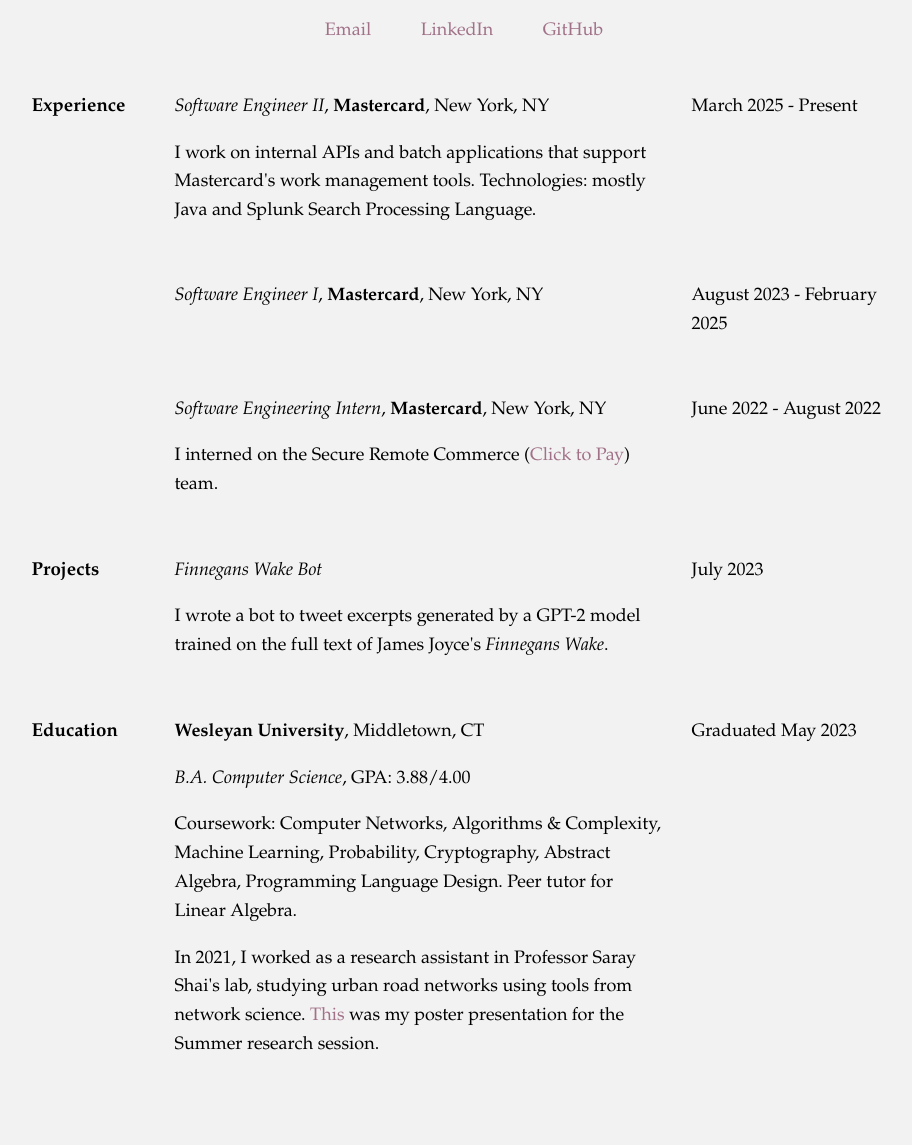
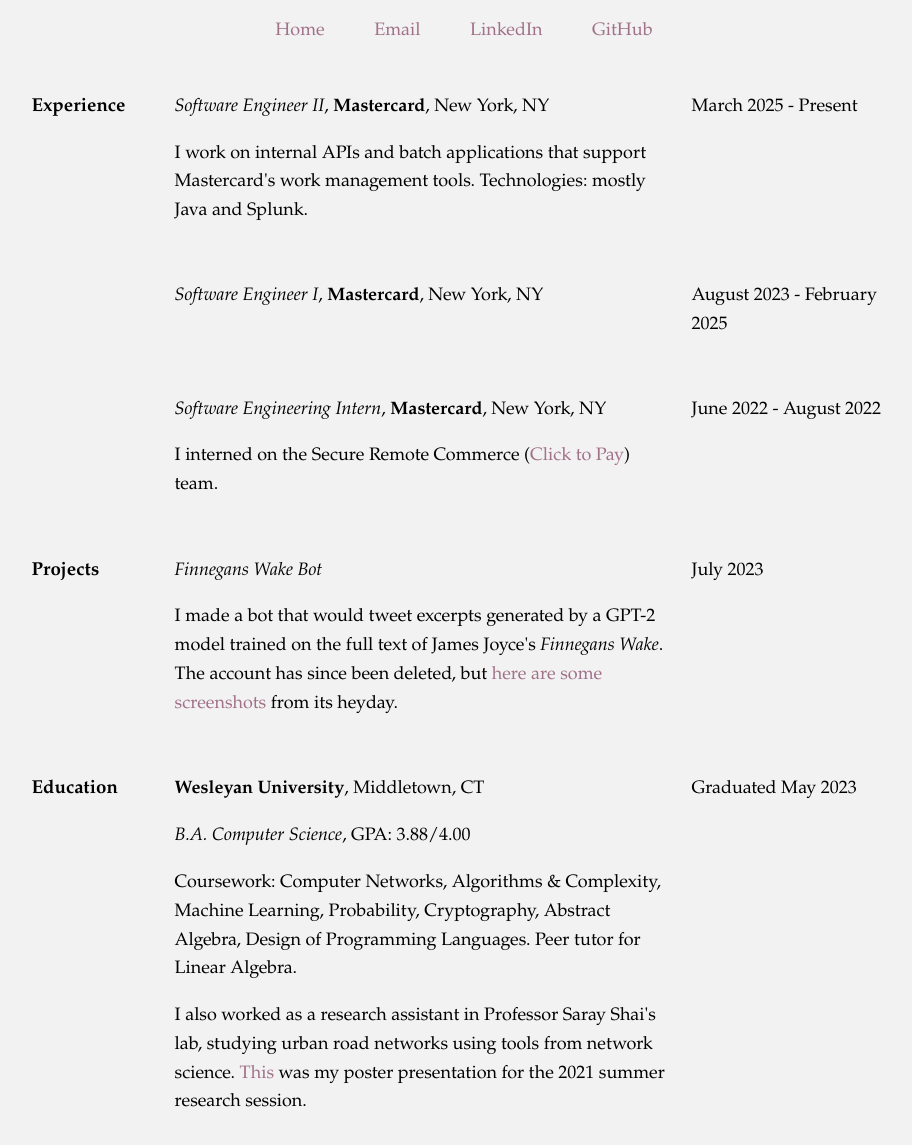
Before and after one commit to hcarter6/website, a plain HTML site: page resume.html in a window 1280 px wide. Shown: the part 61-1206 px from the top of the page, without its empty margins (176-1088 px from the left). Before the commit the page ends 1157 px from the top, so only its background shows below. Drawn offline with Linux system fonts and the light colour scheme.

Commit message:
add home button, reword resume

```diff
--- a/resume.html
+++ b/resume.html
@@ -12,9 +12,10 @@
     </div>
     <div class="subheading">
       <p>
+        <a href="index.html">Home</a>
         <a href="mailto:henry.c.carter@gmail.com">Email</a>
-        <a href="https://www.linkedin.com/in/hc-carter/">LinkedIn</a>
-        <a href="https://github.com/hcarter6">GitHub</a>
+        <a target="_blank" href="https://www.linkedin.com/in/hc-carter/">LinkedIn</a>
+        <a target="_blank" href="https://github.com/hcarter6">GitHub</a>
       </p>
     </div>
     <div class="row" class="related">
@@ -23,7 +24,7 @@
       </div>
       <div class="center">
         <p><em>Software Engineer II</em>, <b>Mastercard</b>, New York, NY</p>
-        <p>I work on internal APIs and batch applications that support Mastercard's work management tools. Technologies: mostly Java and Splunk Search Processing Language.</p>
+        <p>I work on internal APIs and batch applications that support Mastercard's work management tools. Technologies: mostly Java and Splunk.</p>
       </div>
       <div class="right">
         <p>March 2025 - Present</p>
@@ -54,7 +55,7 @@
       </div>
       <div class="center">
         <p><em>Finnegans Wake Bot</em></p>
-        <p>I wrote a bot to tweet excerpts generated by a GPT-2 model trained on the full text of James Joyce's <em>Finnegans Wake</em>.</p>
+        <p>I made a bot that would tweet excerpts generated by a GPT-2 model trained on the full text of James Joyce's <em>Finnegans Wake</em>. The account has since been deleted, but <a target="_blank" href="thewakebot.png">here</a> <a target="_blank" href="thewakebot 2.png">are</a> <a target="_blank" href="thewakebot 3.png">some</a> <a target="_blank" href="thewakebot 4.png">screenshots</a> from its heyday.</p>
       </div>
       <div class="right">
         <p>July 2023</p>
@@ -67,8 +68,8 @@
       <div class="center">
         <p><b>Wesleyan University</b>, Middletown, CT</p>
         <p><em>B.A. Computer Science</em>, GPA: 3.88/4.00</p>
-        <p>Coursework: Computer Networks, Algorithms & Complexity, Machine Learning, Probability, Cryptography, Abstract Algebra, Programming Language Design. Peer tutor for Linear Algebra.</p>
-        <p>In 2021, I worked as a research assistant in Professor Saray Shai's lab, studying urban road networks using tools from network science. <a target="_blank" href="https://summer21.research.wesleyan.edu/2021/07/29/effective-geometry-of-urban-road-networks/">This</a> was my poster presentation for the Summer research session.</p>
+        <p>Coursework: Computer Networks, Algorithms & Complexity, Machine Learning, Probability, Cryptography, Abstract Algebra, Design of Programming Languages. Peer tutor for Linear Algebra.</p>
+        <p>I also worked as a research assistant in Professor Saray Shai's lab, studying urban road networks using tools from network science. <a target="_blank" href="https://summer21.research.wesleyan.edu/2021/07/29/effective-geometry-of-urban-road-networks/">This</a> was my poster presentation for the 2021 summer research session.</p>
       </div>
       <div class="right">
         <p>Graduated May 2023</p>
```
Also changed, not shown: index.html (+3 -2 lines), thewakebot 2.png (added), thewakebot 3.png (added), thewakebot 4.png (added), thewakebot.png (added).
